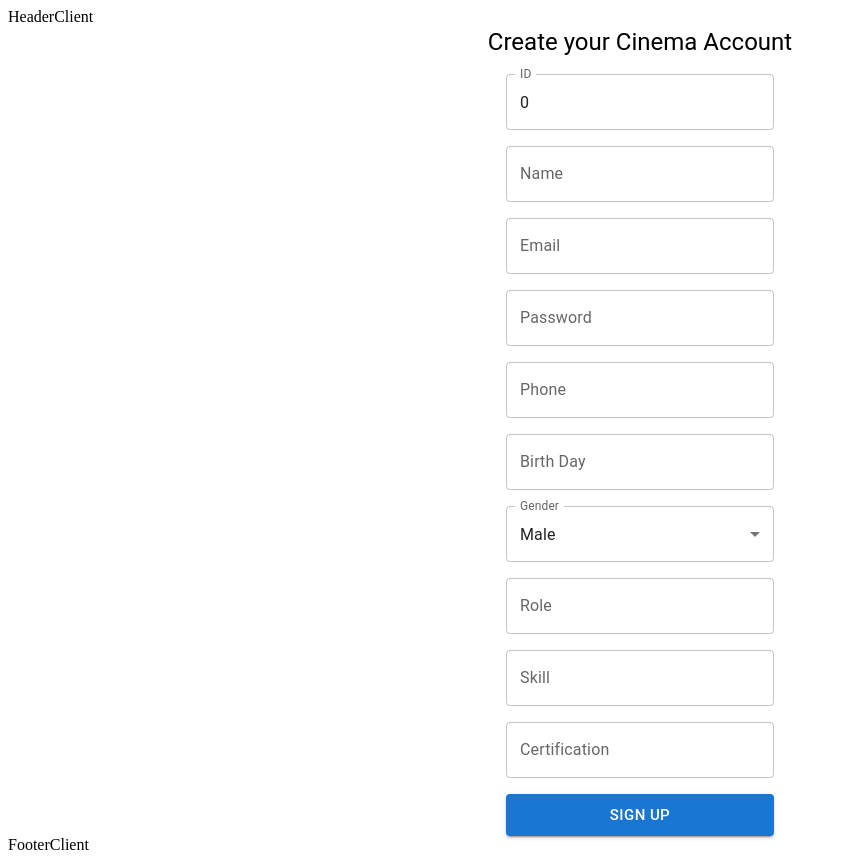
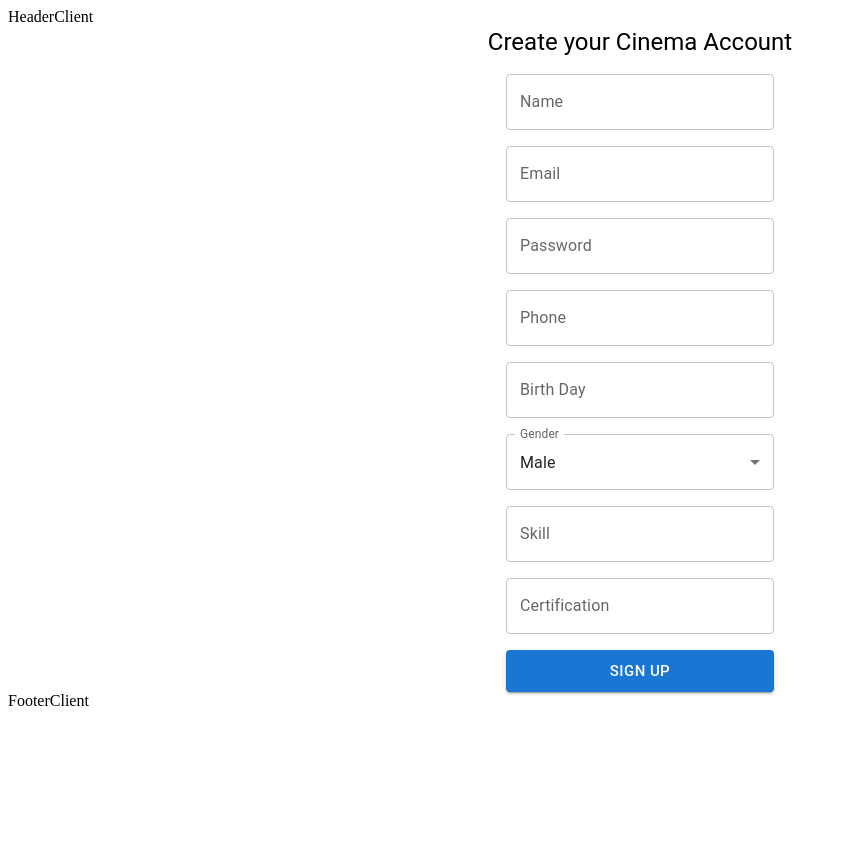
Before and after one commit to taiduong1411/fiver2, a React (Vite) app in the folder fiverr_thuc_truong/: page /sign-up in a window 1280 px wide. Shown: the whole page, without its empty margins (0-847 px from the left). After the commit the page ends 800 px from the top, so only its background shows below. Built offline with nearby package versions, Linux system fonts and the light colour scheme.

Commit message:
edit SignIn-SignUp

```diff
--- a/fiverr_thuc_truong/package.json
+++ b/fiverr_thuc_truong/package.json
@@ -16,6 +16,8 @@
     "@mui/icons-material": "^5.15.2",
     "@mui/lab": "^5.0.0-alpha.158",
     "@mui/material": "^5.15.2",
+    "@mui/styled-engine-sc": "^6.0.0-alpha.10",
+    "@mui/x-date-pickers": "^6.18.6",
     "@tanstack/react-query": "^5.15.0",
     "@tanstack/react-query-devtools": "^5.15.0",
     "axios": "^1.6.2",
@@ -28,6 +30,7 @@
     "react-redux": "^9.0.4",
     "react-router-dom": "^6.21.1",
     "sass": "^1.69.5",
+    "styled-components": "^6.1.6",
     "yup": "^1.3.3"
   },
   "devDependencies": {
--- a/fiverr_thuc_truong/src/App.jsx
+++ b/fiverr_thuc_truong/src/App.jsx
@@ -6,10 +6,14 @@ import Home from "./Modules/Home";
 import { UserProvider } from "./Contexts/useContext/useContext";
 import SignUp from "./Modules/Auth/SignUp/SignUp";
 import SignIn from "./Modules/Auth/SignIn/SignIn";
+import { LocalizationProvider } from "@mui/x-date-pickers/LocalizationProvider";
+import { AdapterDayjs } from "@mui/x-date-pickers/AdapterDayjs";
+import NotFound from "./Modules/NotFound";
 
 function App() {
   return (
     <UserProvider>
+      <LocalizationProvider dateAdapter={AdapterDayjs}>
         <BrowserRouter>
           <Routes>
             <Route path={PATH.HOME} element={<ClientLayout />}>
@@ -17,8 +21,10 @@ function App() {
               <Route path={PATH.SIGNUP} element={<SignUp />} />
               <Route path={PATH.SIGNIN} element={<SignIn />} />
             </Route>
+            <Route path={PATH.NOTFOUND} element={<NotFound />} />
           </Routes>
         </BrowserRouter>
+      </LocalizationProvider>
     </UserProvider>
   );
 }
--- a/fiverr_thuc_truong/src/Modules/Auth/SignUp/SignUp.jsx
+++ b/fiverr_thuc_truong/src/Modules/Auth/SignUp/SignUp.jsx
@@ -11,12 +11,14 @@ import {
   Typography,
 } from "@mui/material";
 import React from "react";
-import { useForm } from "react-hook-form";
+import { useForm, Controller } from "react-hook-form";
 import { useMutation } from "@tanstack/react-query";
 import { signUpAPI } from "../../../API/userAPI";
+import { DatePicker } from "@mui/x-date-pickers";
+import dayjs from "dayjs";
 
 const SignUp = () => {
-  const { register, handleSubmit } = useForm({
+  const { register, handleSubmit, control, setValue } = useForm({
     defaultValues: {
       id: 0,
       name: "",
@@ -25,7 +27,7 @@ const SignUp = () => {
       phone: "",
       birthday: "",
       gender: undefined,
-      role: "",
+      role: "USER",
       skill: [""],
       certification: [""],
     },
@@ -42,7 +44,9 @@ const SignUp = () => {
   const onSubmit = (values) => {
     const transformedData = {
       ...values,
-      // id: parseInt(values.id, 10),
+      id: values.id,
+      role: values.role,
+
       gender: values.gender === "male",
       skill: values.skill
         ? values.skill.split(",").map((skill) => skill.trim())
@@ -71,12 +75,28 @@ const SignUp = () => {
         <Grid item lg={6}>
           <form onSubmit={handleSubmit(onSubmit)}>
             <Stack spacing={2}>
-              <TextField label="ID" {...register("id")} />
               <TextField label="Name" {...register("name")} />
               <TextField label="Email" {...register("email")} />
               <TextField label="Password" {...register("password")} />
               <TextField label="Phone" {...register("phone")} />
-              <TextField label="Birth Day" {...register("birthday")} />
+              <Controller
+                control={control}
+                name="birthday"
+                render={(field) => {
+                  return (
+                    <DatePicker
+                      label="Birth Day"
+                      format="DD/MM/YYYY"
+                      onChange={(date) => {
+                        const value = dayjs(date).format("DD/MM/YYYY");
+                        setValue("birthday", value);
+                        console.log("Birthday", value);
+                      }}
+                      {...field}
+                    />
+                  );
+                }}
+              />
               <FormControl>
                 <InputLabel id="gender-label">Gender</InputLabel>
                 <Select
@@ -88,8 +108,6 @@ const SignUp = () => {
                   <MenuItem value="female">Female</MenuItem>
                 </Select>
               </FormControl>
-
-              <TextField label="Role" {...register("role")} />
               <TextField label="Skill" {...register("skill")} />
               <TextField label="Certification" {...register("certification")} />
               <Button variant="contained" type="submit" size="large">
--- a/fiverr_thuc_truong/src/Routes/path.js
+++ b/fiverr_thuc_truong/src/Routes/path.js
@@ -2,4 +2,5 @@ export const PATH = {
   HOME: "/",
   SIGNUP: "/sign-up",
   SIGNIN: "/sign-in",
+  NOTFOUND: "*",
 };
```
Also changed, not shown: 1 other file (tests, documents, lock files or other folders). Lines whose indentation alone changed are shown as unchanged.
